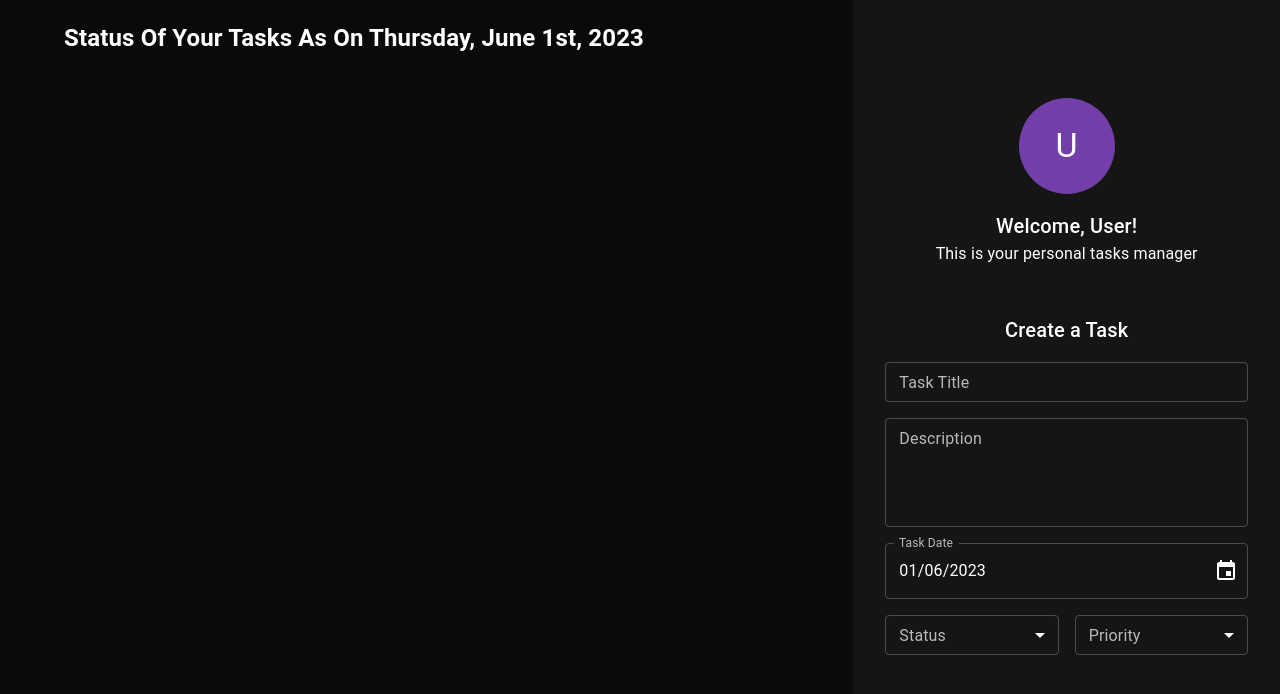
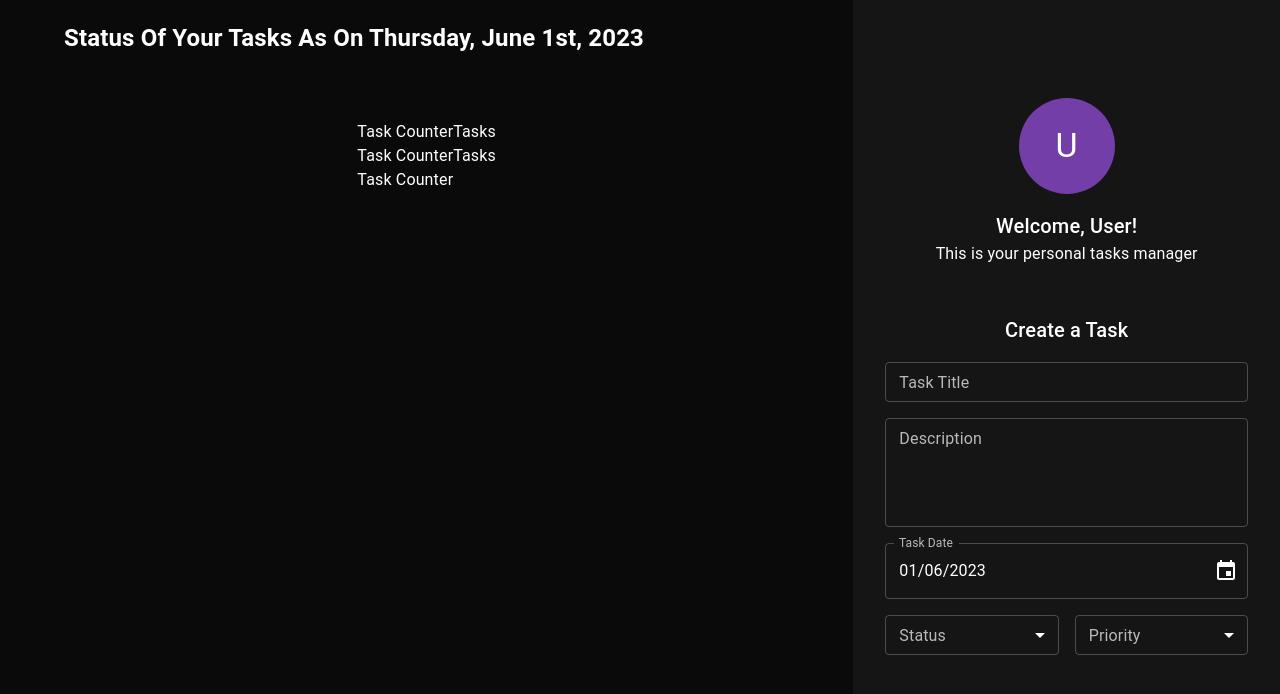
Before and after one commit to SharinLana/typescript-fullstack-tasks-manager, a React (Create React App) app: page / in a window 1280 px wide. Shown: the top 694 px of the page. Built offline with nearby package versions, Linux system fonts and the light colour scheme.

Commit message:
add a new container to the ContentArea

```diff
--- a/src/components/contentArea/ContentArea.tsx
+++ b/src/components/contentArea/ContentArea.tsx
@@ -6,11 +6,19 @@ const ContentArea: FC = (): ReactElement => {
   return (
     <Grid item md={8} px={4}>
       <Box mb={8} px={4}>
-        <h2>
-          Status Of Your Tasks As On{' '}
-          {format(new Date(), 'PPPP')}
-        </h2>
+        <h2>Status Of Your Tasks As On {format(new Date(), 'PPPP')}</h2>
       </Box>
+      <Grid container display="flex" justifyContent="center">
+        <Grid>
+          <Box>Task Counter</Box>
+          <Box>Task Counter</Box>
+          <Box>Task Counter</Box>
+        </Grid>
+        <Grid>
+          <Box>Tasks </Box>
+          <Box>Tasks </Box>
+        </Grid>
+      </Grid>
     </Grid>
   );
 };
```
